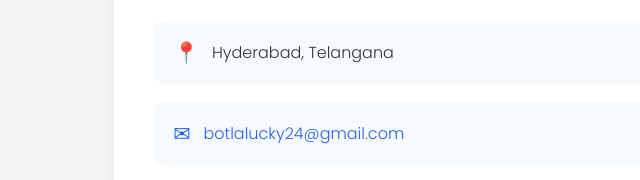
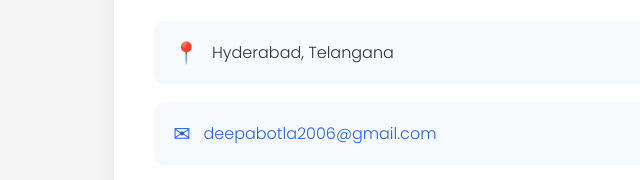
Before and after one commit to DeepakBotla/BotlaDeepak, a plain HTML site: page index.html in a window 1280 px wide. Shown: the part 4125-4305 px from the top of the page, 176-816 px from the left. Drawn offline with Linux system fonts and the light colour scheme.

Commit message:
Update index.html

```diff
--- a/index.html
+++ b/index.html
@@ -281,7 +281,7 @@
       </div>
       <div style="width:100%;margin-bottom:1.1rem;background:#f7fafd;border-radius:10px;padding:1rem 1.2rem;display:flex;align-items:center;gap:0.8rem;">
         <span style="color:#2563eb;font-size:1.3rem;">&#9993;</span>
-        <span><a href="mailto:2200300837cseh@gmail.com" style="color:#2563eb;text-decoration:none;">botlalucky24@gmail.com</a></span>
+        <span><a href="mailto:2200300837cseh@gmail.com" style="color:#2563eb;text-decoration:none;">deepabotla2006@gmail.com</a></span>
       </div>
       <div style="width:100%;margin-bottom:1.1rem;background:#f7fafd;border-radius:10px;padding:1rem 1.2rem;display:flex;align-items:center;gap:0.8rem;">
         <span style="color:#2563eb;font-size:1.3rem;">&#9200;</span>
```
